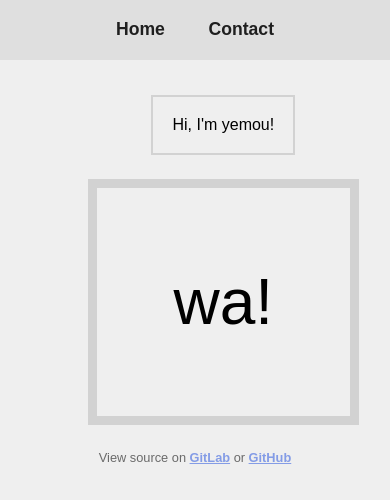
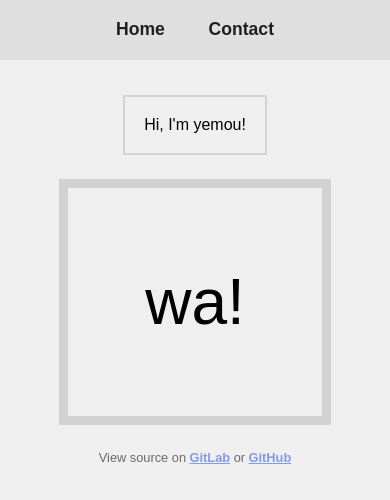
Before and after one commit to yemouu/yemouu.github.io, a plain HTML site: page index.html in a window 390 px wide. Drawn offline with Linux system fonts and the light colour scheme.

Commit message:
hopefully this looks better on mobile

```diff
--- a/style.css
+++ b/style.css
@@ -62,8 +62,8 @@ a:hover {
   border-color: var(--color7);
   border-width: 0.15em;
   padding: 1.2em;
+  max-width: 32em;
   margin: auto;
-  max-width: 40%;
 }
 
 .wa {
@@ -96,9 +96,8 @@ a:hover {
 .page-content {
   display: grid;
   grid-template-columns: 1fr;
-  width: 55%;
   grid-gap: 1.5em;
-  margin: auto;
+  margin: 1em;
 }
 
 .page-content .table-left {
@@ -108,7 +107,6 @@ a:hover {
 }
 
 .page-footer {
-  left: 50%;
   margin-top: 2em;
   text-align: center;
   color: var(--color8);
```
